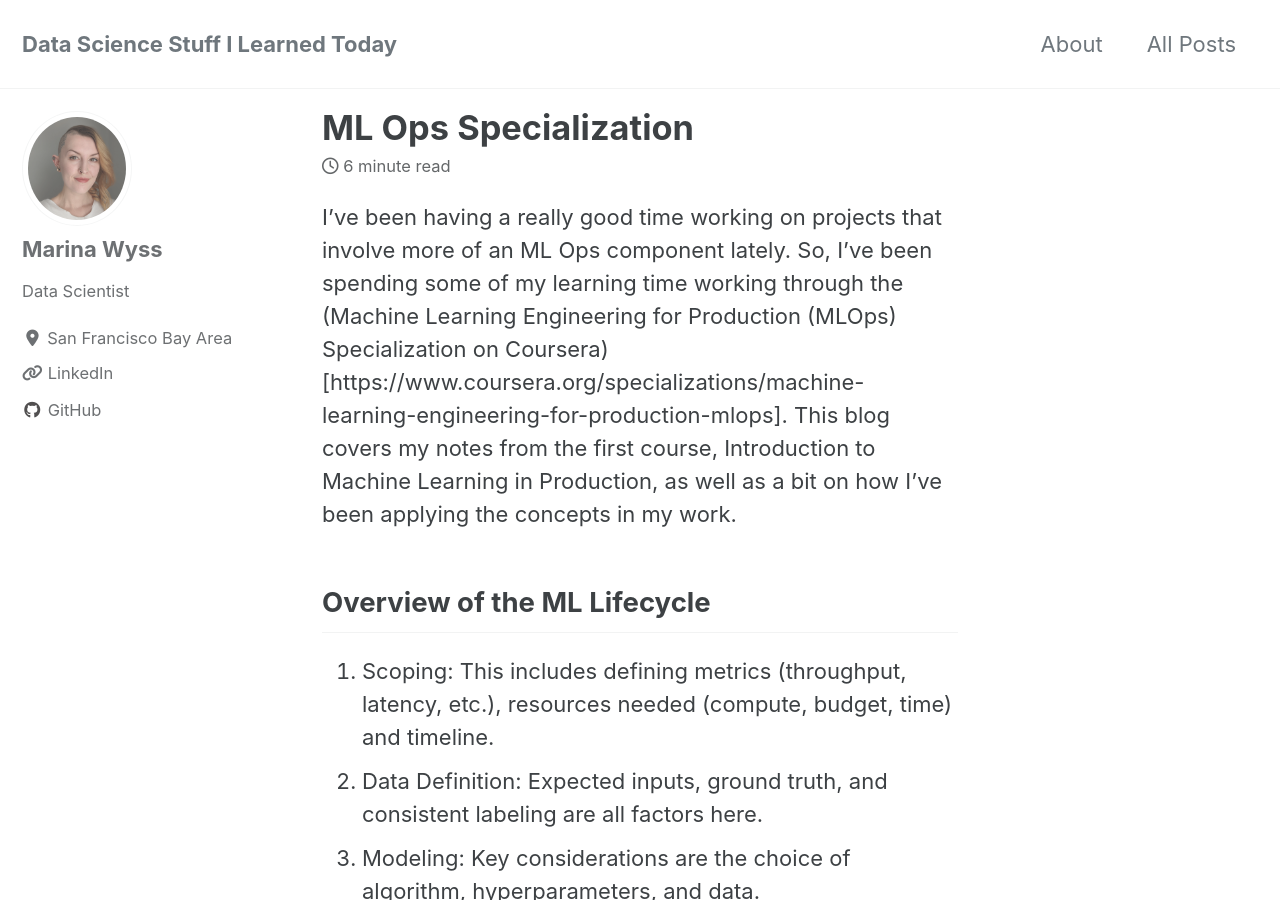
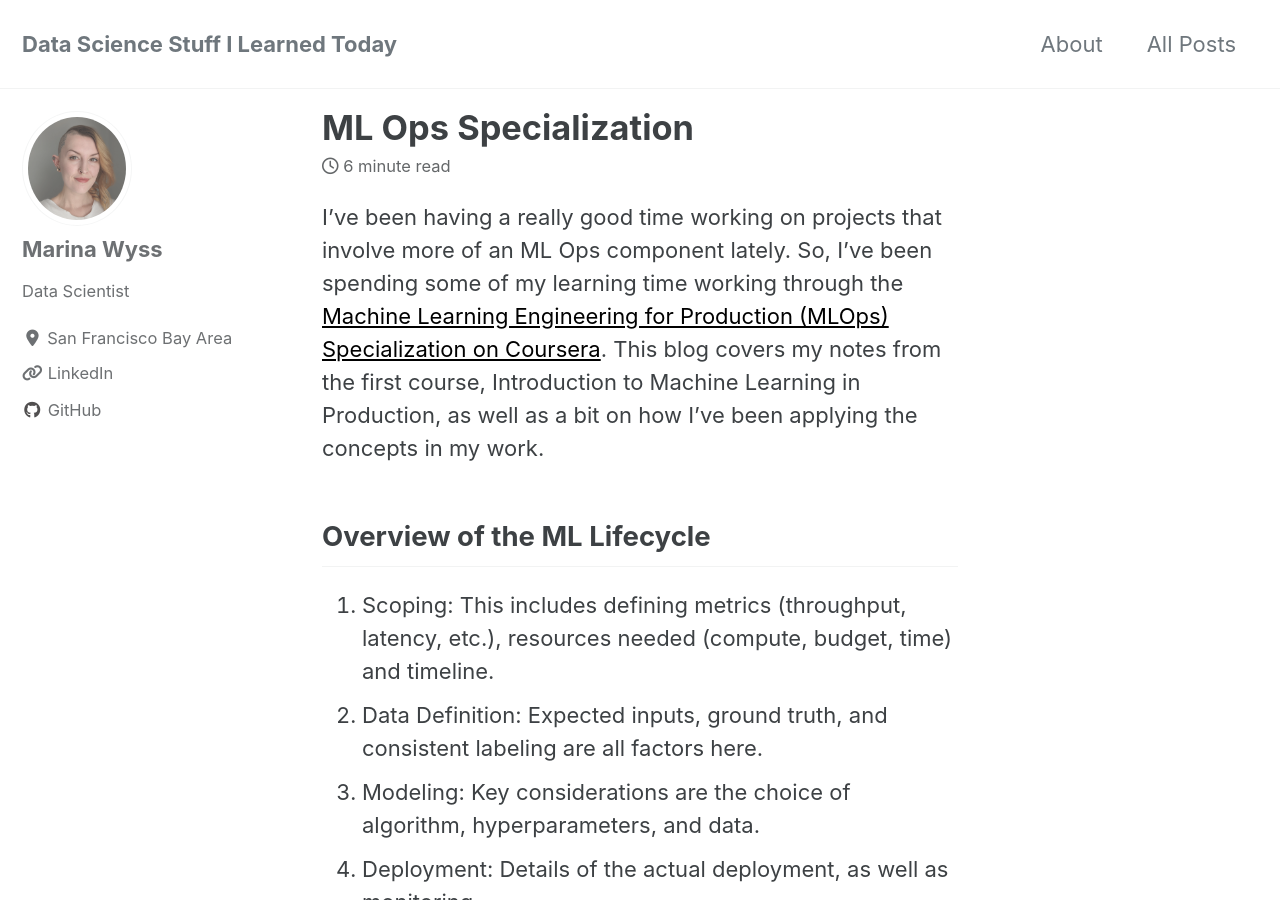
Before and after one commit to MarinaWyss/MarinaWyss.github.io, a Jekyll site: the page built from _posts/2022-03-12-mlops1.md, in a window 1280 px wide and 900 px high. Built offline with Jekyll 4.4.1, drawn with Linux system fonts in a browser that asks for light colours; cached includes are drawn as plain includes; nearby versions of some CDN libraries.

Commit message:
fix link

```diff
--- a/_posts/2022-03-12-mlops1.md
+++ b/_posts/2022-03-12-mlops1.md
@@ -5,7 +5,7 @@ tags: [mlops, machine learning]
 excerpt: "First course notes, with a focus on improving human-level performance."
 ---
 
-I’ve been having a really good time working on projects that involve more of an ML Ops component lately. So, I’ve been spending some of my learning time working through the (Machine Learning Engineering for Production (MLOps) Specialization on Coursera)[https://www.coursera.org/specializations/machine-learning-engineering-for-production-mlops]. This blog covers my notes from the first course, Introduction to Machine Learning in Production, as well as a bit on how I’ve been applying the concepts in my work.
+I’ve been having a really good time working on projects that involve more of an ML Ops component lately. So, I’ve been spending some of my learning time working through the [Machine Learning Engineering for Production (MLOps) Specialization on Coursera](https://www.coursera.org/specializations/machine-learning-engineering-for-production-mlops). This blog covers my notes from the first course, Introduction to Machine Learning in Production, as well as a bit on how I’ve been applying the concepts in my work.
 
 
 ## Overview of the ML Lifecycle
```
